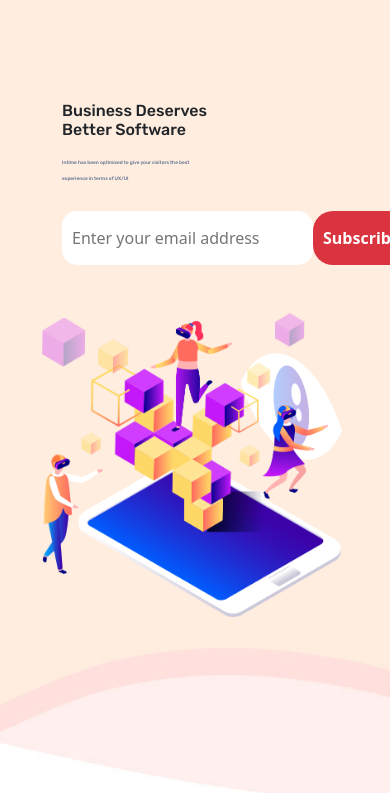
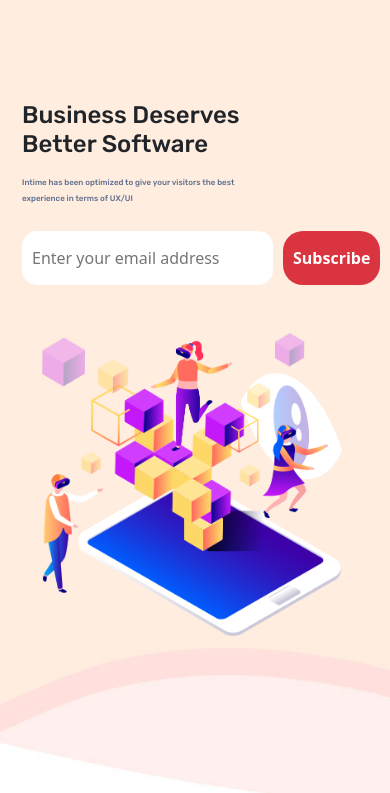
Before and after one commit to biplob-kumar/Romada, a plain HTML site: page index.html in a window 390 px wide. Shown: the part 51-844 px from the top of the page. Drawn offline with nearby package versions, Linux system fonts and the light colour scheme.

Commit message:
2nd snap

```diff
--- a/Responsive.css
+++ b/Responsive.css
@@ -33,16 +33,16 @@
         background-size: cover;
     }
     .hero-content{
-    margin-left: 50px;
+    margin-left: 10px;
     }
     .hero-content h1{
-        font-size: 1rem;
+        font-size: 1.5rem;
         margin-bottom: 1rem;
     }
     .hero-content h6{
         color: rgb(95, 112, 143);
         line-height: 1rem;
-        font-size: .3rem;
+        font-size: .5rem;
     }
     .hero-content h6{}
 
@@ -54,7 +54,7 @@
         border: none;
     }
     input.tnp-button {
-
+         margin-left: 10px;
         margin-top: 1rem;
         color: white;
         background-color: #da3440;
--- a/index.html
+++ b/index.html
@@ -81,7 +81,7 @@
 <!--  hero section  end  -->
 
 <!--  planing-section start -->
-<!-- <section class="planing-section py-5 mt-5">
+<section class="planing-section py-5 mt-5">
     <div class="container">
         <div class="row">
 
@@ -119,7 +119,7 @@
         </div>
     </div>
 
-</section> -->
+</section>
 <!--  planing-section end  -->
 
 
```
